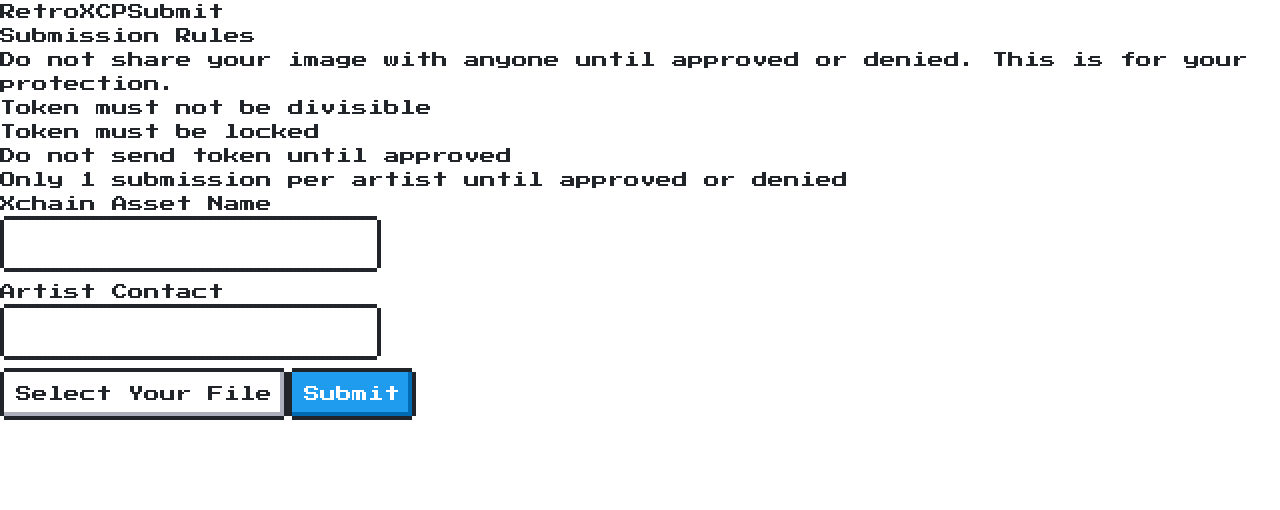
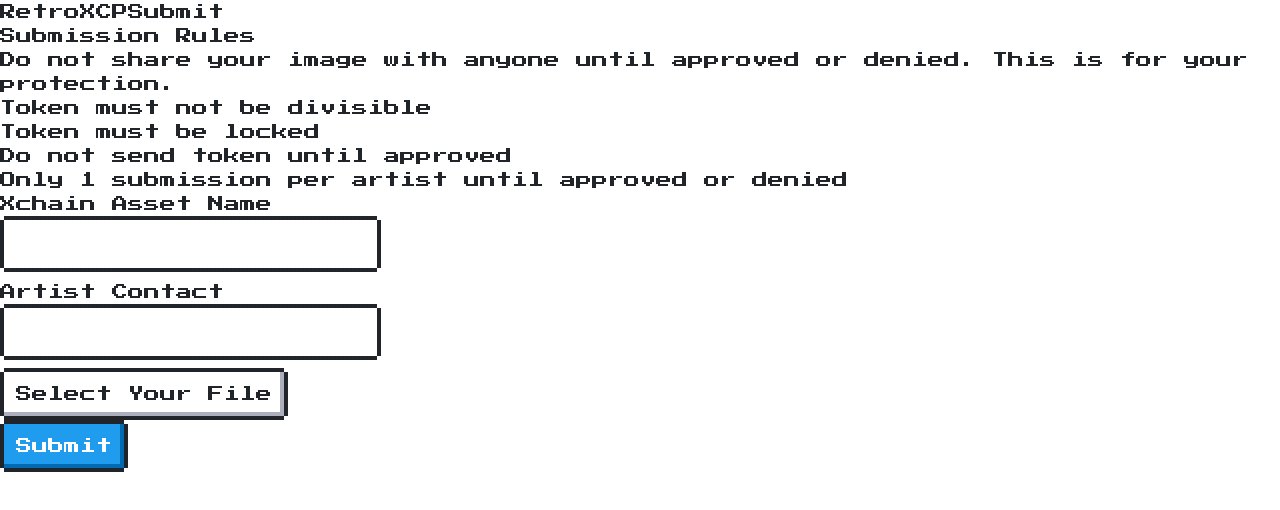
Before and after one commit to AryanJ-NYC/retro-xcp, a Next.js app: page /submit in a window 1280 px wide. Shown: the top 510 px of the page. Built offline with nearby package versions, Linux system fonts and the light colour scheme.

Commit message:
feat(submit-page): display selected file name

```diff
--- a/src/pages/submit.tsx
+++ b/src/pages/submit.tsx
@@ -12,8 +12,11 @@ const Submit: NextPage = () => {
     register,
     reset,
     formState: { isSubmitting },
+    watch,
   } = useForm();
 
+  const file = watch('file');
+  const fileName = file?.[0]?.name;
   return (
     <Layout className="space-y-8">
       <Head>
@@ -66,6 +69,7 @@ const Submit: NextPage = () => {
               />
             </label>
           </div>
+          <div className="space-y-2">
             <label className="nes-btn">
               <span>Select Your File</span>
               <input
@@ -76,6 +80,8 @@ const Submit: NextPage = () => {
                 required
               />
             </label>
+            <p>{fileName}</p>
+          </div>
           <ButtonBusySpinner className="nes-btn is-primary" isBusy={isSubmitting} type="submit">
             Submit
           </ButtonBusySpinner>
```
Lines whose indentation alone changed are shown as unchanged.
